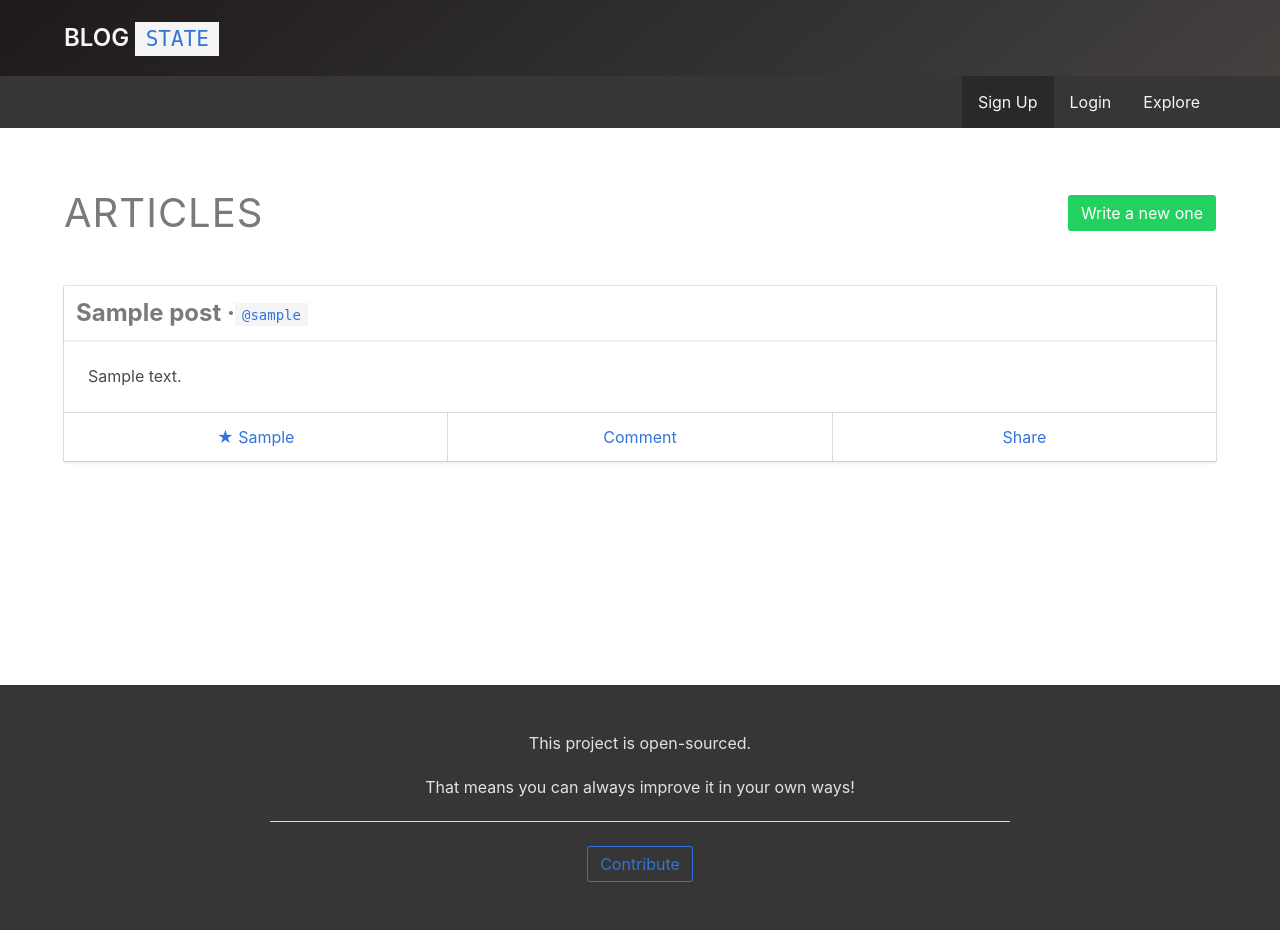
After one commit to roshnet/blogstate, a Flask app: page /public/articles in a window 1280 px wide. The commit adds this page. Run offline with Flask 2, Linux system fonts and the light colour scheme; tables that the repository leaves empty or names only in its code hold one stand-in row (values such as "Sample post").

Commit message:
templates: Public feed to explore articles
Changes done:
    - "base.html" now renders navbar contents based on user login status
    - New route for public articles
    - Update links in templates
    - Lint (pep8)

```diff
--- a/app.py
+++ b/app.py
@@ -23,6 +23,7 @@ app.config['MYSQL_DATABASE_HOST'] = db['host']
 app.config['MYSQL_DATABASE_USER'] = db['user']
 app.config['MYSQL_DATABASE_PASSWORD'] = db['password']
 app.config['MYSQL_DATABASE_DB'] = db['name']
+app.config['MYSQL_CURSORCLASS'] = 'DictCursor'
 
 # Initialize database variables..
 mysql = MySQL()
@@ -62,6 +63,9 @@ def error():
 
 @app.route('/')
 def index():
+    if User.is_authenticated:
+        return redirect(url_for('dashboard',
+                                user=session))
     return render_template('index.html')
 
 
@@ -151,7 +155,7 @@ def signup():
             session['ERROR_EXISTS'] = True
             return redirect(url_for('error'))
 
-    if not match is None:
+    if match is not None:
         return render_template('signup.html',
                                issue='Username already taken')
 
@@ -210,8 +214,40 @@ def view_profile(username):
     # Now, everything needed to view profile is in `profile_data`.
     # Proceeding to view profile.
     return render_template('profile.html',
-                            person=profile_data)
+                           person=profile_data)
 
+
+@app.route('/public/articles')
+def public_feed():
+    q = """
+    SELECT credentials.username AS author,posts.title,posts.body,posts.likes
+    FROM `posts`
+    INNER JOIN `credentials`
+    ON posts.author_uid = credentials.user_id;
+    """
+    cur.execute(q)
+    rows = cur.fetchall()
+    """
+    Using `fetchall` for simplicity.
+    `fetchmany(size=)` to be used for limited posts.
+    Unloaded posts will be loaded via an AJAX request,
+    in a later version.
+    """
+    # Above statement fetches records in tuple form.
+    # Changing to dictionary format.
+    posts = []
+    fields = [x[0] for x in cur.description]
+
+    for row in rows:
+        post = {}
+        for i in range(len(fields)):
+            post[fields[i]] = row[i]
+        posts.append(post)
+
+    return render_template('public-feed.html',
+                           title='Public Feed',
+                           user=session,
+                           posts=posts)
 
 
 # PROTECTED ROUTES
--- a/templates/base.html
+++ b/templates/base.html
@@ -36,9 +36,15 @@
         </div>
         <div id="navMenu" class="navbar-menu">
             <div class="navbar-end">
-                <a href="/{{ user.username }}" class="navbar-item">Profile</a>
-                <a href="/{{ user.username }}/dashboard" class="navbar-item">Dashboard</a>
-                <a href="{{ url_for('logout') }}" class="navbar-item">Logout</a>
+                {% if user.logged_in %}
+                    <a href="/{{ user.username }}" class="navbar-item">Profile</a>
+                    <a href="/{{ user.username }}/dashboard" class="navbar-item">Dashboard</a>
+                    <a href="{{ url_for('logout') }}" class="navbar-item">Logout</a>
+                {% else %}
+                    <a href="{{ url_for('signup') }}" class="navbar-item is-active">Sign Up</a>
+                    <a href="{{ url_for('login') }}" class="navbar-item">Login</a>
+                    <a href="{{ url_for('public_feed') }}" class="navbar-item">Explore</a>
+                {% endif %}
             </div>
         </div>
     </div>
@@ -48,6 +54,7 @@
     {% block error %}{% endblock %}
     {% block dashboard %}{% endblock %}
     {% block newArticle %}{% endblock %}
+    {% block publicFeed %}{% endblock %}
 </div>
 
 <section class="hero is-dark">
--- a/templates/dashboard.html
+++ b/templates/dashboard.html
@@ -20,7 +20,7 @@
             <hr>
             <div class="column">
                 <div class="subtitle is-4">
-                    Followers
+                    Starred Achieved
                     <div class="subtitle is-3">
                         84
                     </div>
--- /dev/null
+++ b/templates/public-feed.html
@@ -0,0 +1,61 @@
+{% extends "base.html" %}
+
+{% block publicFeed %}
+
+<section class="section">
+    <div class="container">
+        <div class="level">
+            <div class="level-left">
+                <div class="level-item">
+                    <div class="subtitle is-2 heading has-text-grey">
+                        Articles
+                    </div>
+                </div>
+            </div>
+            <div class="level-right">
+                <div class="level-item">
+                    <a href="{{ url_for('new') }}">
+                        <button class="button is-success subtitle is-6">
+                            Write a new one
+                        </button>
+                    </a>
+                </div>
+            </div>
+        </div>
+    </div>
+
+    <section class="section">
+        <div class="container">
+            {% for post in posts %}
+            <div class="card">
+                <header class="card-header">
+                    <p class="card-header-title subtitle is-4 has-text-grey">
+                        {{ post.title }}
+                        &middot;
+                        <span class="subtitle is-6">
+                            <code>
+                                <a href="/{{ post.author }}" class="has-text-info">
+                                    @{{ post.author }}
+                                </a>
+                            </code>
+                        </span>
+                    </p>
+                </header>
+                <div class="card-content">
+                    <div class="content">
+                        {{ post.body }}
+                    </div>
+                </div>
+                <footer class="card-footer">
+                    <a href="#" class="card-footer-item has-text-info">&starf; {{ post.likes }}</a>
+                    <a href="#" class="card-footer-item has-text-info">Comment</a>
+                    <a href="#" class="card-footer-item has-text-info">Share</a>
+                </footer>
+            </div>
+            {% endfor %}
+        </div>
+    </section>
+
+</section>
+
+{% endblock %}
```
